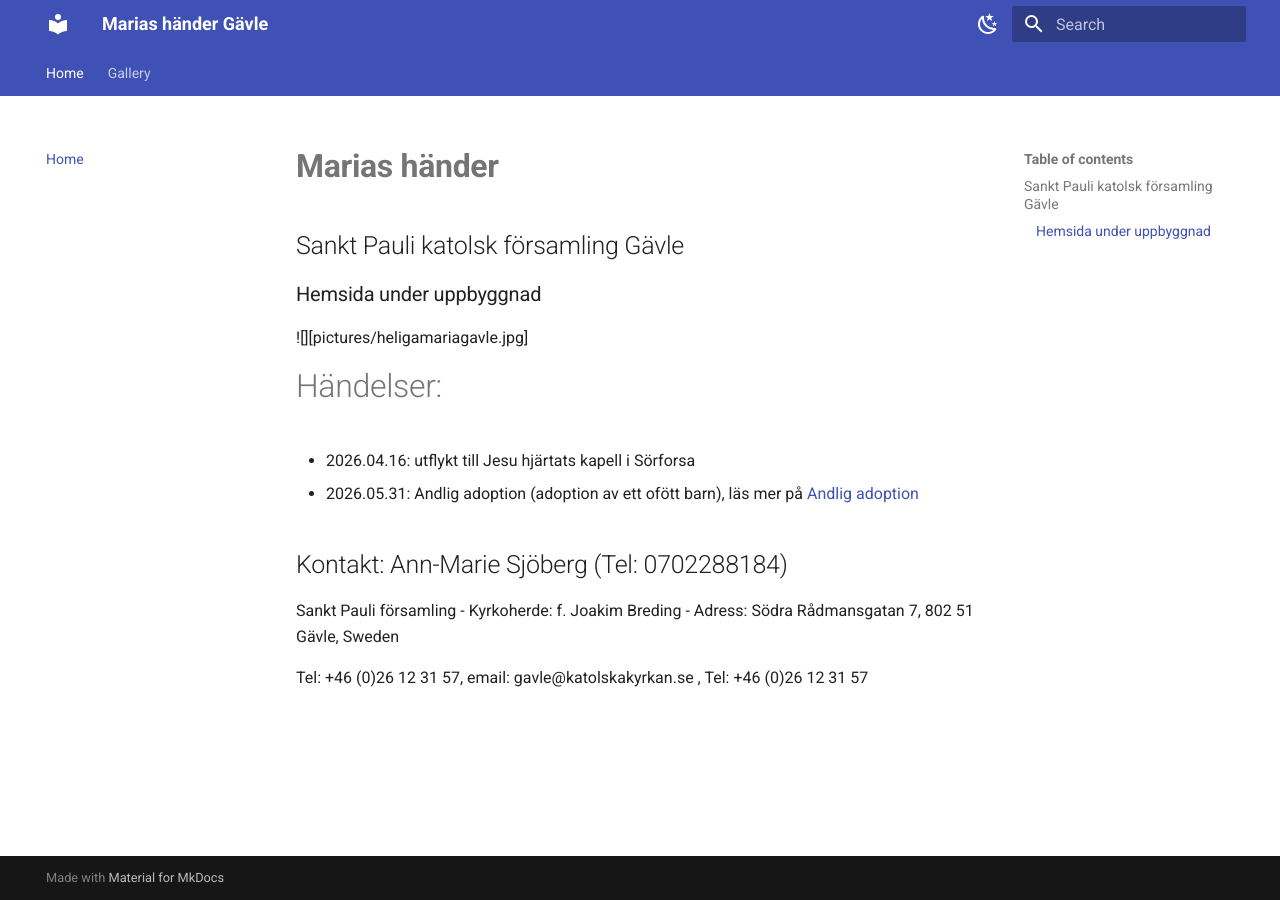
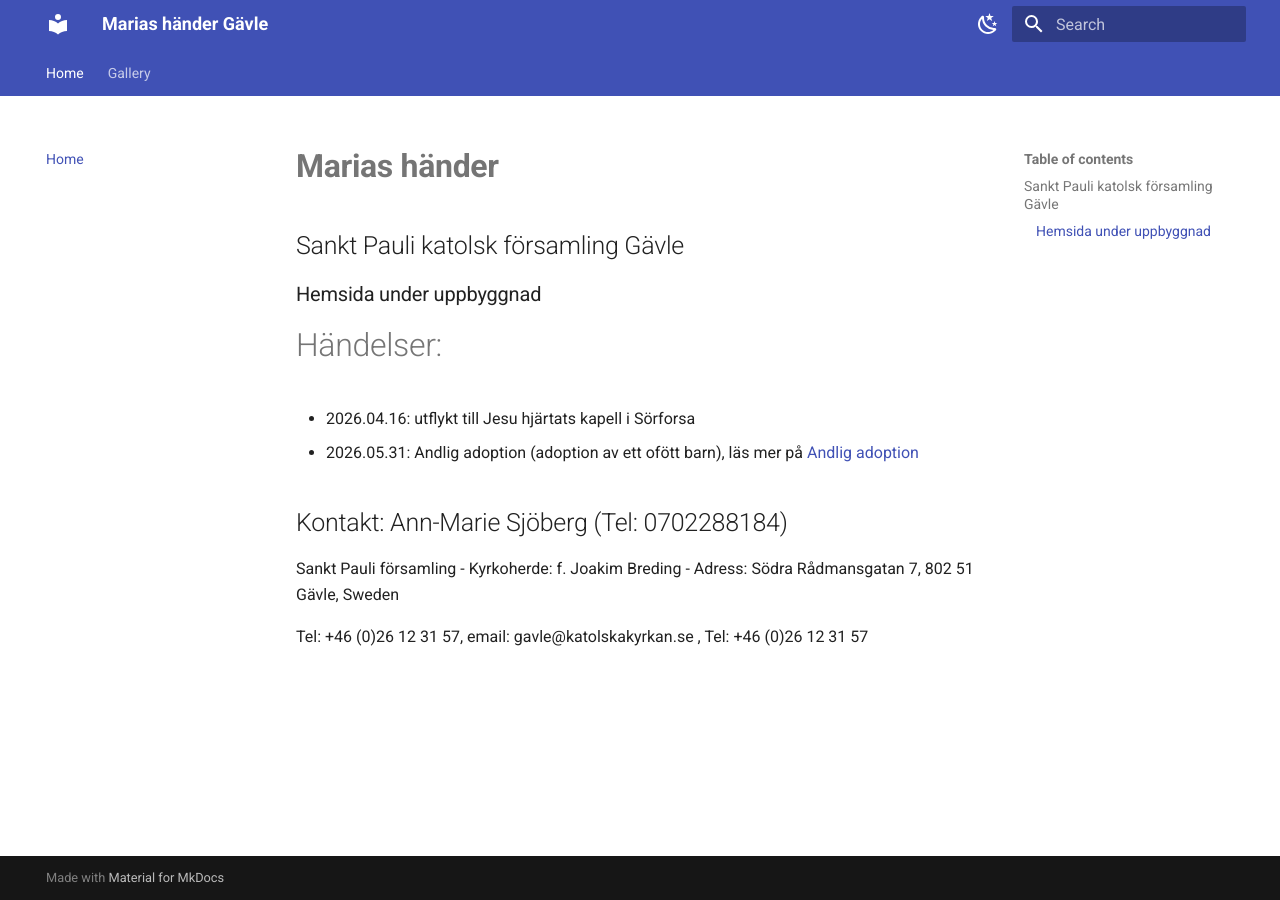
Before and after one commit to marias-hander-gavle/marias-hander-gavle.github.io, an MkDocs documentation site: the page built from docs/index.md, in a window 1280 px wide. Built offline with MkDocs 1.6.1 and Material for MkDocs 9.7.7, drawn with Linux system fonts in a browser that asks for light colours; part of the change alters nothing that is shown.

Commit message:
Update 2026-05-10

```diff
--- a/docs/index.md
+++ b/docs/index.md
@@ -1,11 +1,6 @@
 # **Marias händer**
 ## Sankt Pauli katolsk församling Gävle
 ### Hemsida under uppbyggnad
-
-
-![][pictures/heligamariagavle.jpg]
-
-
 
 
 # Händelser:
```
